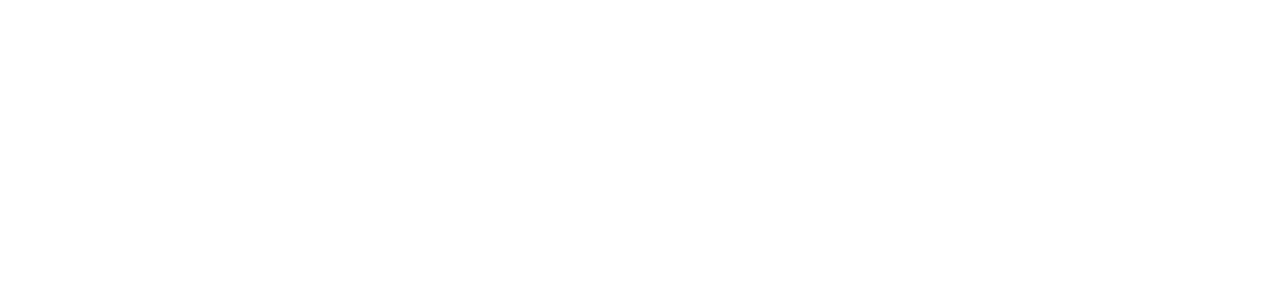
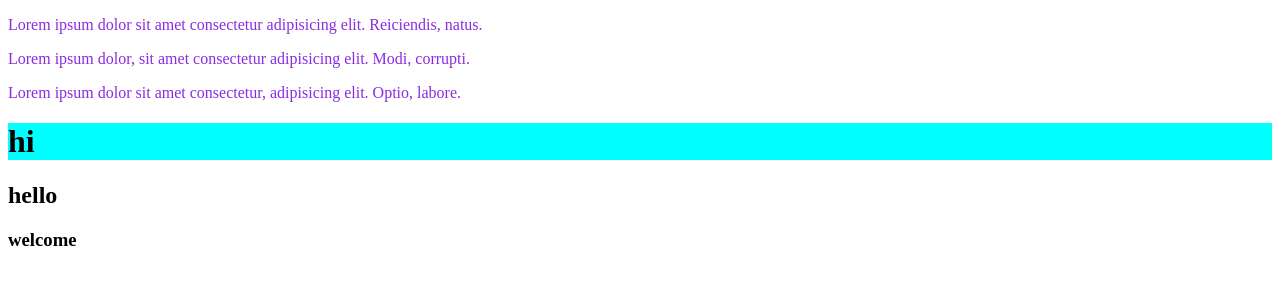
Before and after one commit to Ripon9966/mine-one-repoo, a plain HTML site: page index.html in a window 1280 px wide. Drawn offline with Linux system fonts and the light colour scheme.

Commit message:
commited

```diff
--- a/index.html
+++ b/index.html
@@ -5,8 +5,14 @@
     <meta http-equiv="X-UA-Compatible" content="IE=edge">
     <meta name="viewport" content="width=device-width, initial-scale=1.0">
     <title>my mine on th eway</title>
+    <link rel="stylesheet" href="style.css">
 </head>
 <body>
-
+    <p>Lorem ipsum dolor sit amet consectetur adipisicing elit. Reiciendis, natus.</p>
+    <p>Lorem ipsum dolor, sit amet consectetur adipisicing elit. Modi, corrupti.</p>
+    <p>Lorem ipsum dolor sit amet consectetur, adipisicing elit. Optio, labore.</p>
+    <h1>hi</h1>
+    <h2>hello</h2>
+    <h3>welcome</h3>
 </body>
 </html>
--- /dev/null
+++ b/style.css
@@ -0,0 +1,6 @@
+p{
+    color: blueviolet;
+}
+h1{
+    background-color: aqua;
+}
```
